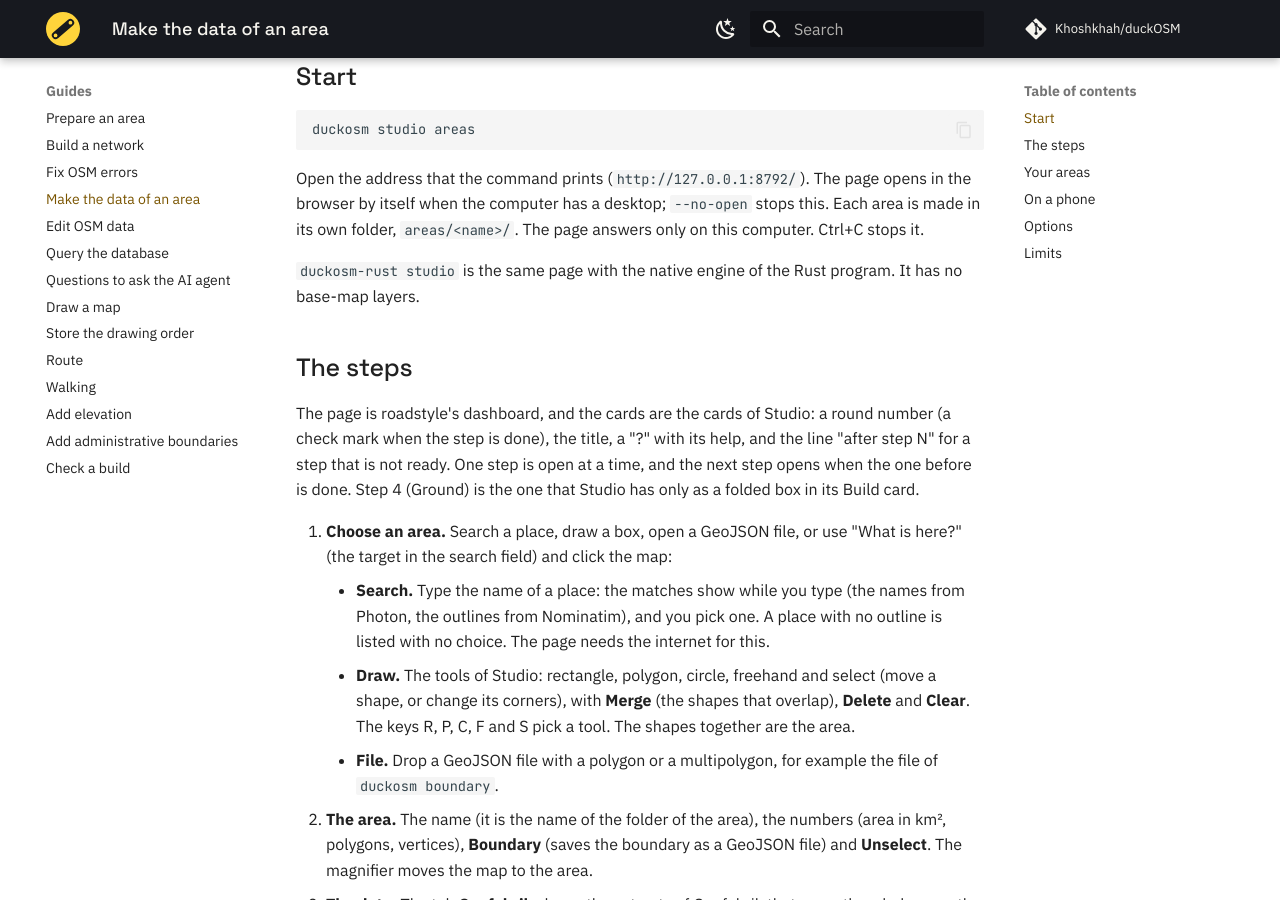
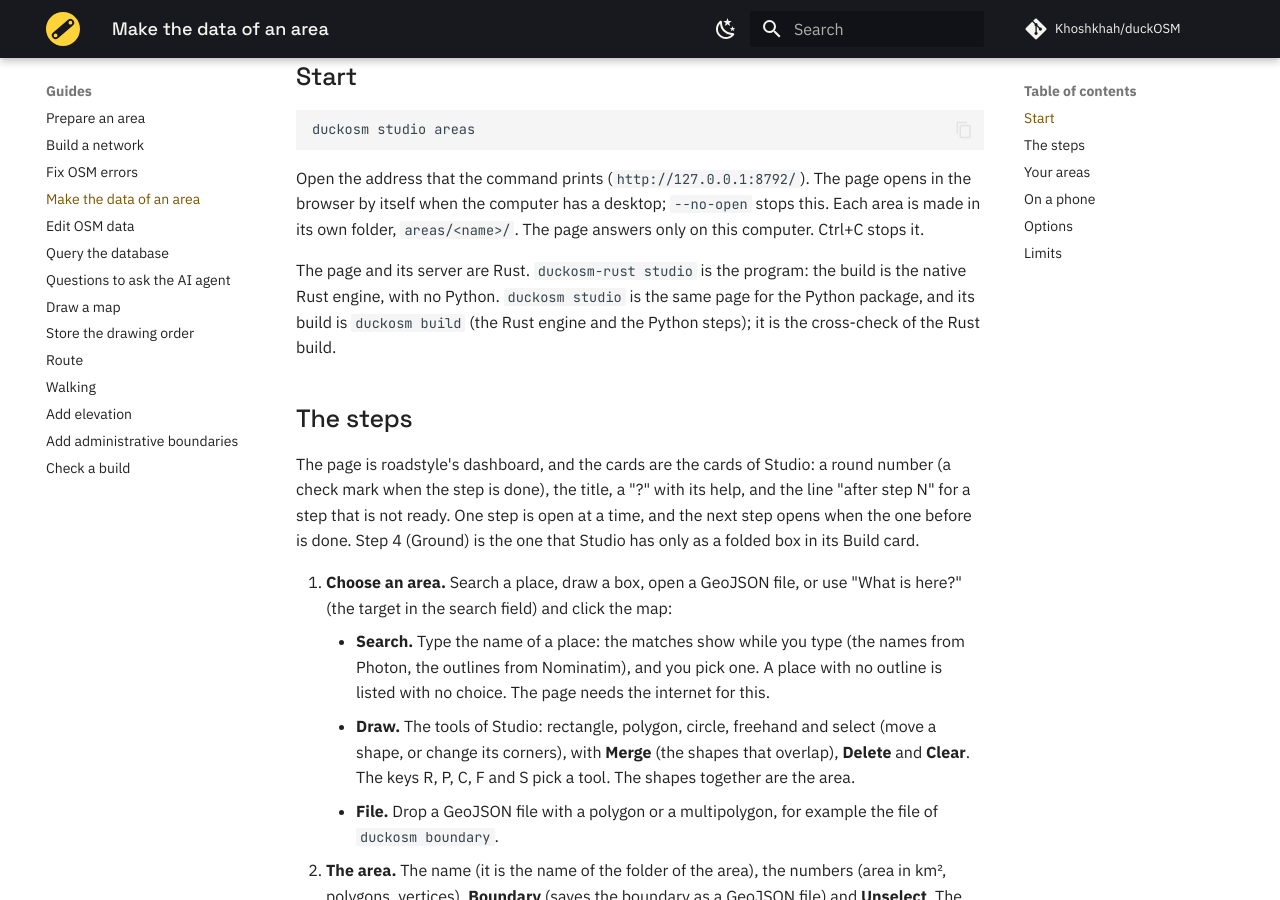
Before and after one commit to Khoshkhah/duckOSM, an MkDocs documentation site: the page built from docs/guides/studio.md, in a window 1280 px wide and 900 px high, scrolled down 896 px. Built offline with MkDocs 1.6.1 and Material for MkDocs 9.7.7, drawn with Linux system fonts in a browser that asks for light colours; comment, search, counter and statistics services are not loaded.

Commit message:
Docs: the Rust program is the product (guide of duckosm studio)
Co-Authored-By: Claude Sonnet 5.5 <noreply@anthropic.com>

```diff
--- a/docs/guides/studio.md
+++ b/docs/guides/studio.md
@@ -18,7 +18,8 @@ duckosm studio areas
 Open the address that the command prints (`http://127.0.0.1:8792/`). The page opens in the browser by itself when the computer has a desktop;
 `--no-open` stops this. Each area is made in its own folder, `areas/<name>/`. The page answers only on this computer. Ctrl+C stops it.
 
-`duckosm-rust studio` is the same page with the native engine of the Rust program. It has no base-map layers.
+The page and its server are Rust. `duckosm-rust studio` is the program: the build is the native Rust engine, with no Python. `duckosm studio` is the same page for the Python package, and its build is
+`duckosm build` (the Rust engine and the Python steps); it is the cross-check of the Rust build.
 
 ## The steps
 
```
